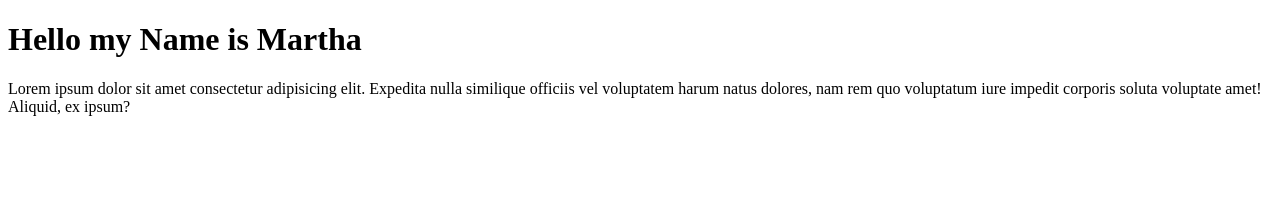
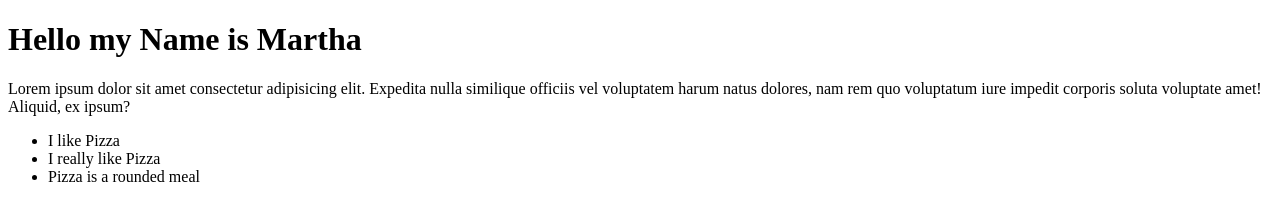
Before and after one commit to Marthadrake/journals, a plain HTML site: page index.html in a window 1280 px wide. Drawn offline with Linux system fonts and the light colour scheme.

Commit message:
add list

```diff
--- a/index.html
+++ b/index.html
@@ -12,6 +12,11 @@
   <h1>Hello my Name is Martha</h1>
   <p>Lorem ipsum dolor sit amet consectetur adipisicing elit. Expedita nulla similique officiis vel voluptatem harum
     natus dolores, nam rem quo voluptatum iure impedit corporis soluta voluptate amet! Aliquid, ex ipsum?</p>
+  <ul>
+    <li>I like Pizza</li>
+    <li>I really like Pizza</li>
+    <li>Pizza is a rounded meal</li>
+  </ul>
 </body>
 
 </html>
```
